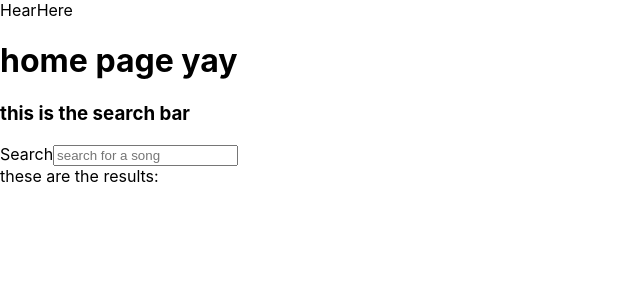
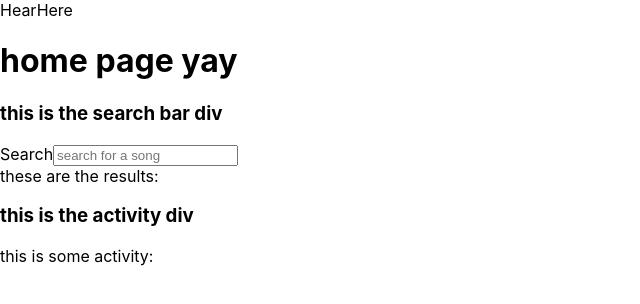
Before and after one commit to sgaggen/soham-gaggenapally-capstone, a React (Create React App) app in the folder client/: page /home in a window 1280 px wide. Shown: the top 304 px of the page, without its empty margins (0-640 px from the left). Built offline with nearby package versions, Linux system fonts and the light colour scheme.

Commit message:
Add basic display for activity to home page

```diff
--- a/client/public/index.html
+++ b/client/public/index.html
@@ -1,14 +1,12 @@
 <!DOCTYPE html>
 <html lang="en">
+
 <head>
     <meta charset="utf-8" />
     <link rel="icon" href="%PUBLIC_URL%/favicon.ico" />
     <meta name="viewport" content="width=device-width, initial-scale=1" />
     <meta name="theme-color" content="#000000" />
-    <meta
-      name="description"
-      content="Web site created using create-react-app"
-    />
+    <meta name="description" content="Web site created using create-react-app" />
     <link rel="apple-touch-icon" href="%PUBLIC_URL%/logo192.png" />
     <!--
         manifest.json provides metadata used when your web app is installed on a
@@ -24,8 +22,9 @@
         work correctly both with client-side routing and a non-root public URL.
         Learn how to configure a non-root public URL by running `npm run build`.
     -->
-    <title>React App</title>
+    <title>HearHere</title>
 </head>
+
 <body>
     <noscript>You need to enable JavaScript to run this app.</noscript>
     <div id="root"></div>
@@ -40,4 +39,5 @@
         To create a production bundle, use `npm run build` or `yarn build`.
     -->
 </body>
+
 </html>
--- /dev/null
+++ b/client/src/components/Activity/Activity.js
@@ -0,0 +1,61 @@
+import axios from 'axios';
+import { useEffect, useState } from 'react';
+
+
+function Activity() {
+    const [activity, setActivity] = useState([])
+
+    async function handleFormSubmition(event) {
+        event.preventDefault();
+
+        try {
+            const response = await axios.get(`${process.env.REACT_APP_API_URL}/search/${event.target.search.value}`);
+            console.log(response.data.tracks.items);
+            setResults(response.data.tracks.items);
+
+            // event.target.reset();
+        } catch (error) {
+            console.log("search didn't work from client:", error)
+        }
+    }
+
+    async function handleAddClick(info) {
+
+        console.log(info);
+        console.log("need to add to user db")
+        console.log("need to add to activity db")
+
+        try {
+            const response = await axios.post(`${process.env.REACT_APP_API_URL}/test`, info)
+            console.log("after tring to post:", response);
+        } catch (error) {
+            console.log(error);
+        }
+    }
+
+    async function getActivity () {
+        try {
+            const response = await axios.get(`${process.env.REACT_APP_API_URL}/db/activity`)
+            console.log(response.data)
+        } catch (error) {
+            console.log("couldn't get activity:", error)
+        }
+    }
+
+    return (
+        <div>
+            <h3>this is the activity div</h3>
+            <div>this is some activity:
+                {activity.map(action =>
+                    <div key={action.id}>
+                        <p>
+                            {action.name} by {action.artists[0].name}
+                        </p>
+                        <button onClick={() => handleAddClick(action)}> + </button>
+                    </div>)}
+            </div>
+        </div>
+    )
+}
+
+export default Activity;
--- a/client/src/components/Search/Search.js
+++ b/client/src/components/Search/Search.js
@@ -39,7 +39,7 @@ function Search() {
 
     return (
         <div>
-            <h3>this is the search bar</h3>
+            <h3>this is the search bar div</h3>
             <form onSubmit={handleFormSubmition}>
                 <label htmlFor="search">Search</label>
                 <input
--- a/client/src/pages/HomePage/HomePage.js
+++ b/client/src/pages/HomePage/HomePage.js
@@ -1,3 +1,4 @@
+import Activity from "../../components/Activity/Activity";
 import Search from "../../components/Search/Search";
 
 function HomePage () {
@@ -5,6 +6,7 @@ function HomePage () {
         <main>
             <h1>home page yay</h1>
             <Search />
+            <Activity />
         </main>
     )
 }
```
Lines whose indentation alone changed are shown as unchanged.
